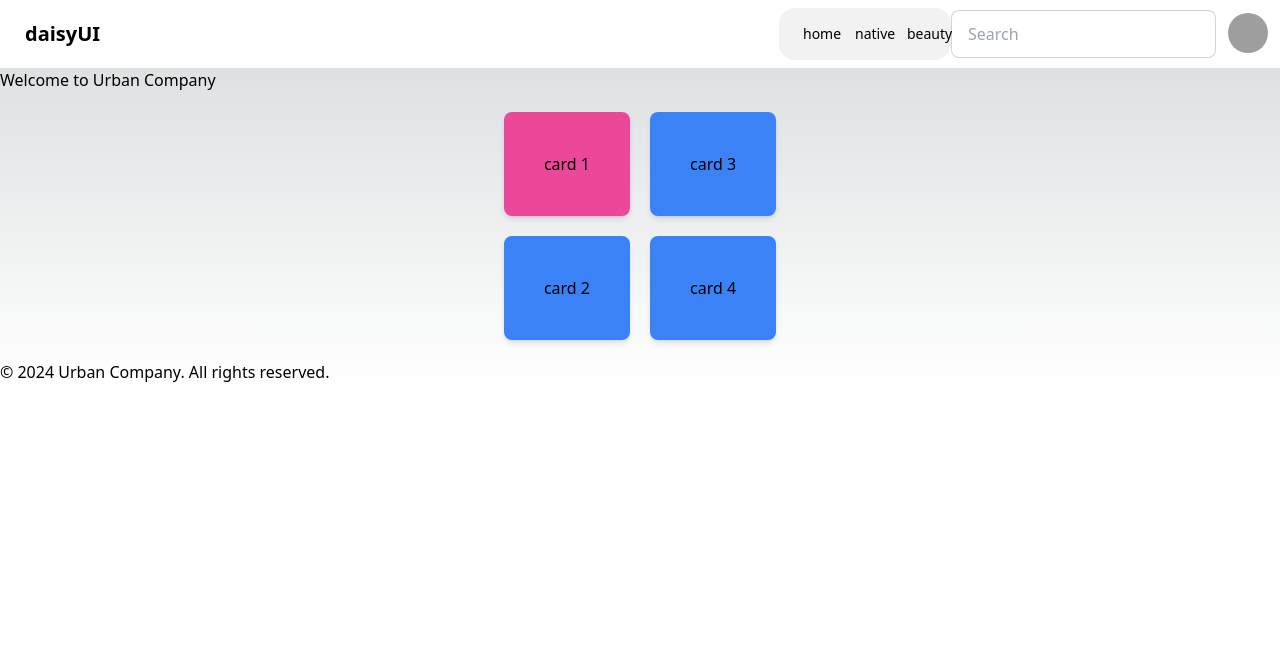
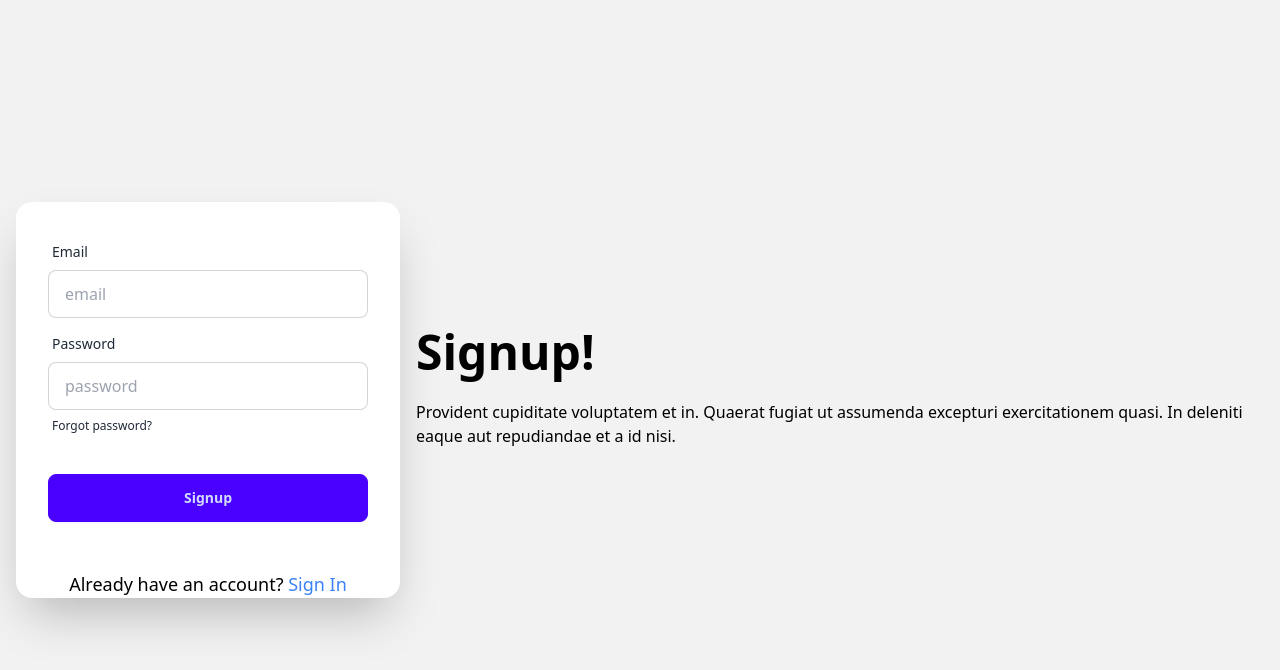
Before and after one commit to MSUBAPARVATHI/Urbancompany, a Next.js app in the folder my-web/: page / in a window 1280 px wide. Shown: the top 670 px of the page. Built offline with nearby package versions, Linux system fonts and the light colour scheme; grey boxes are pictures that could not be loaded.

Commit message:
path flow correction

```diff
--- a/my-web/src/components/Home.tsx
+++ b/my-web/src/components/Home.tsx
@@ -1,11 +1,14 @@
+import home from '@/pages/home'
 import Card from '@/components/Card'
+import Layout from '@/components/Layout'
 const Home = () => {
     return (
         <><div>
             <h1>Welcome to Urban Company</h1>
             {/* dynamic call card components in home page  */}
-
+        <Layout>
              <Card/>
+             </Layout>
            {/* <p>Your one-stop solution for all urban services</p> */}
 </div>
             </>
--- a/my-web/src/components/Layout.tsx
+++ b/my-web/src/components/Layout.tsx
@@ -17,56 +17,35 @@ const Layout = ({ children }: LayoutProps) => {
             <header>
             <div className="navbar bg-base-100">
   <div className="flex-1">
-    <a className="btn btn-ghost mr-5 text-xl">daisyUI</a>
+
   </div>
+{/* nav bar */}
 
-  <ul className="menu menu-horizontal bg-base-200 rounded-box">
-  <li>
-    <a>
-      <h1
-        className="h-5 w-5"
-        fill="none"
-        viewBox="0 0 24 24"
-        stroke="currentColor">
-        home
-      </h1>
-    </a>
-  </li>
-  <li>
-    <a>
-      <h1
-        className="h-5 w-5"
-        fill="none"
-        viewBox="0 0 24 24"
-        stroke="currentColor">
-        native
-      </h1>
-    </a>
-  </li>
-  <li>
-    <a>
-      <h1
-        className="h-5 w-5"
-        fill="none"
-        viewBox="0 0 24 24"
-        stroke="currentColor">
-        beauty
-      </h1>
-    </a>
-  </li>
-</ul>
+<div className='justify-left m-3 gap-5'>
+  <div className="navbar bg-neutral text-neutral-content">
+  <button className="btn btn-ghost text-xl">HOME</button>
+</div>
+<div className="navbar bg-base-300">
+  <button className="btn btn-ghost text-xl">BEAUTY</button>
+</div>
+<div className="navbar bg-primary text-primary-content">
+  <button className="btn btn-ghost text-xl">NATIVE</button>
+</div>
 
+</div>
 
+{/* input search */}
   <div className="flex-none gap-2">
     <div className="form-control">
-      <input type="text" placeholder="Search" className="input input-bordered w-24 md:w-auto" />
+      <input type="search" placeholder="Search" className="input input-bordered w-24 md:w-auto" />
     </div>
+
     <div className="dropdown dropdown-end">
       <div tabIndex={0} role="button" className="btn btn-ghost btn-circle avatar">
-        <div className="w-10 rounded-full">
+        <div className="w-500px rounded-full">
           <img
-            alt="Tailwind CSS Navbar component"
-            src="https://img.daisyui.com/images/stock/photo-1534528741775-53994a69daeb.webp" />
+            alt="logo"
+            src="./logo.webp" />
         </div>
       </div>
       <ul
@@ -86,10 +65,12 @@ const Layout = ({ children }: LayoutProps) => {
 </div>
 
 
+  </header>
+            <main>{children}</main>
 
-            </header>
-            <main>{children}</main>
-            <footer>&copy; 2024 Urban Company. All rights reserved.</footer>
+
+            <footer className='bg-black mw-5 mh-5 p-10 text-white text-center '>&copy; 2024 Urban Company. All rights reserved.</footer>
+
         </div>
     );
 };
--- a/my-web/src/components/SignIn.tsx
+++ b/my-web/src/components/SignIn.tsx
@@ -1,44 +1,95 @@
-import react from "react"
+// pages/Signin.tsx
 
-const Signin=()=>{
-    return(
+import Link from 'next/link';
+import React, { FormEvent, useState } from 'react';
+import { useRouter } from 'next/router';
+import { auth } from '../firebase';
+import { signInWithEmailAndPassword } from 'firebase/auth';
+
+const SignIn = () => {
+    const [email, setEmail] = useState('');
+    const [password, setPassword] = useState('');
+    const [error, setError] = useState<string | null>(null);
+    const router = useRouter();
+
+    const handleSignin = async (e: FormEvent<HTMLFormElement>) => {
+        e.preventDefault();
+        setError(null);
+
+        try {
+            const userCredential = await signInWithEmailAndPassword(auth, email, password);
+            const user = userCredential.user;
+
+            if (user.emailVerified) {
+                console.log("Signed in successfully.");
+                router.push('/home'); // Redirect to home page
+            } else {
+                setError("Please verify your email before signing in.");
+                await auth.signOut();
+            }
+        } catch (err: any) {
+            console.error("Error signing in:", err);
+            setError(err.message);
+        }
+    };
+
+    return (
         <div>
             <div className="hero bg-base-200 min-h-screen">
                 <div className="hero-content flex-col lg:flex-row-reverse">
                     <div className="text-center lg:text-left">
-      <h1 className="text-5xl font-bold">Signin now!</h1>
+                        <h1 className="text-5xl font-bold">Sign In!</h1>
                         <p className="py-6">
                             Provident cupiditate voluptatem et in. Quaerat fugiat ut assumenda excepturi exercitationem
                             quasi. In deleniti eaque aut repudiandae et a id nisi.
                         </p>
                     </div>
                     <div className="card bg-base-100 w-full max-w-sm shrink-0 shadow-2xl">
-      <form className="card-body">
+                        <form className="card-body" onSubmit={handleSignin}>
                             <div className="form-control">
                                 <label className="label">
                                     <span className="label-text">Email</span>
                                 </label>
-          <input type="email" placeholder="email" className="input input-bordered" required />
+                                <input
+                                    type="email"
+                                    placeholder="email"
+                                    className="input input-bordered"
+                                    value={email}
+                                    onChange={(e) => setEmail(e.target.value)}
+                                    required
+                                />
                             </div>
                             <div className="form-control">
                                 <label className="label">
                                     <span className="label-text">Password</span>
                                 </label>
-          <input type="password" placeholder="password" className="input input-bordered" required />
+                                <input
+                                    type="password"
+                                    placeholder="password"
+                                    className="input input-bordered"
+                                    value={password}
+                                    onChange={(e) => setPassword(e.target.value)}
+                                    required
+                                />
                                 <label className="label">
                                     <a href="#" className="label-text-alt link link-hover">Forgot password?</a>
                                 </label>
                             </div>
                             <div className="form-control mt-6">
-          <button className="btn btn-primary">Signin</button>
+                                <button className="btn btn-primary" type="submit">
+                                    Sign In
+                                </button>
                             </div>
                         </form>
+                        {error && <p className="text-red-500">{error}</p>}
+                        <p className="text-lg mt-4 text-center">
+                            Don't have an account? <Link href="/Signup" className="text-blue-500">Sign Up</Link>
+                        </p>
                     </div>
                 </div>
             </div>
-
         </div>
-    )
+    );
 }
 
-export default Signin;
+export default SignIn;
--- a/my-web/src/components/SignUp.tsx
+++ b/my-web/src/components/SignUp.tsx
@@ -1,14 +1,16 @@
-import Link from 'next/link'
-import React, { FormEvent, useState } from 'react'
-import { useRouter } from 'next/router'
-import { auth } from '../firebase'
-import { createUserWithEmailAndPassword, sendEmailVerification } from 'firebase/auth'
+// pages/Signup.tsx
 
-const Signup = () => {
+import Link from 'next/link';
+import React, { FormEvent, useState } from 'react';
+import { useRouter } from 'next/router';
+import { auth } from '../firebase';
+import { createUserWithEmailAndPassword, sendEmailVerification } from 'firebase/auth';
+
+const SignUp = () => {
     const [email, setEmail] = useState('');
     const [password, setPassword] = useState('');
     const [error, setError] = useState<string | null>(null);
-    const router = useRouter();  // Initialize useRouter hook
+    const router = useRouter();
 
     const handleSignup = async (e: FormEvent<HTMLFormElement>) => {
         e.preventDefault();
@@ -76,6 +78,9 @@ const Signup = () => {
                             </div>
                         </form>
                         {error && <p className="text-red-500">{error}</p>}
+                        <p className="text-lg mt-4 text-center">
+                            Already have an account? <Link href="/Signin" className="text-blue-500">Sign In</Link>
+                        </p>
                     </div>
                 </div>
             </div>
@@ -83,4 +88,4 @@ const Signup = () => {
     );
 }
 
-export default Signup;
+export default SignUp;
--- a/my-web/src/pages/Signin/index.tsx
+++ b/my-web/src/pages/Signin/index.tsx
@@ -0,0 +1,13 @@
+
+// call signin components
+
+import SignIn from '@/components/SignIn';
+
+export default function Signin() {
+    return (
+        // <Layout>
+        //     <Home />
+        // </Layout>
+        <SignIn/>
+    );
+}
--- a/my-web/src/pages/Signup/index.tsx
+++ b/my-web/src/pages/Signup/index.tsx
@@ -1,13 +1,10 @@
+// call signup components
+
 import SignUp from '../../components/SignUp';
-import Layout from '../../components/Layout';
-import Home from '@/components/Home';
-import SignIn from '@/components/SignIn';
 
-export default function SignUpPage() {
+export default function Signup() {
     return (
-        // <Layout>
-        //     <Home />
-        // </Layout>
-        <SignIn/>
+
+        <SignUp/>
     );
 }
--- a/my-web/src/pages/index.tsx
+++ b/my-web/src/pages/index.tsx
@@ -1,13 +1,9 @@
-//import SignUp from '@/components/SignUp';
-import Home from '../components/Home';
-import Layout from '../components/Layout';
-import Card from '@/components/Card'
+import SignUp from '@/components/SignUp';
 
 export default function Index() {
     return (
-        <Layout>
-             <Home />
-        </Layout>
-        //<SignUp/>
+
+        // SignUp components call
+        <SignUp/>
     );
 }
```
Also changed, not shown: my-web/src/pages/home/index.tsx (+4 -4 lines), my-web/public/logo.webp (added), 1 other file (tests, documents, lock files or other folders). Lines whose indentation alone changed are shown as unchanged.
